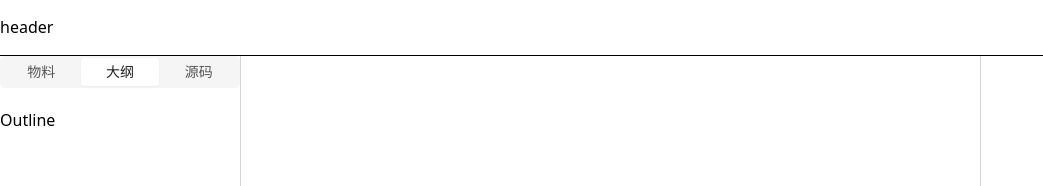
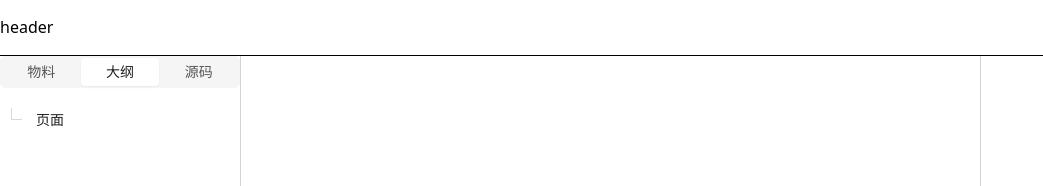
Before and after one commit to WangMaoquan/lowcode-editor, a React (Vite) app: page / in a window 1280 px wide. Both pictures are taken after a click on the label "大纲". Shown: the top 186 px of the page, without its empty margins (0-1043 px from the left). Built offline with nearby package versions, Linux system fonts and the light colour scheme.

Commit message:
feat: 大纲展示源码展示

```diff
--- a/src/component/MaterialArea/MaterialWrapper/index.tsx
+++ b/src/component/MaterialArea/MaterialWrapper/index.tsx
@@ -15,7 +15,7 @@ export function MaterialWrapper() {
         block
         options={['物料', '大纲', '源码']}
       />
-      <div className="pt-[20px]">
+      <div className="pt-[20px] h-[calc(100vh-6.895rem)]">
         {key === '物料' && <MaterialArea />}
         {key === '大纲' && <Outline />}
         {key === '源码' && <Source />}
--- a/src/component/MaterialArea/Outline/index.tsx
+++ b/src/component/MaterialArea/Outline/index.tsx
@@ -1,3 +1,32 @@
+import { Tree } from 'antd';
+import {
+  Component,
+  useComponetsStore,
+} from '../../../stores/useComponetsStore';
+import { DataNode } from 'antd/es/tree';
+
 export function Outline() {
-  return <div>Outline</div>;
+  const { components, setCurComponentId } = useComponetsStore();
+
+  const transformTree: (components: Component[]) => DataNode[] = (
+    components,
+  ) => {
+    return components.map((c) => ({
+      ...c,
+      key: c.id,
+      children: transformTree(c.children || []),
+    }));
+  };
+
+  return (
+    <Tree
+      fieldNames={{ title: 'desc' }}
+      treeData={transformTree(components)}
+      showLine
+      defaultExpandAll
+      onSelect={([selectedKey]) => {
+        setCurComponentId(selectedKey as number);
+      }}
+    />
+  );
 }
--- a/src/component/MaterialArea/Source/index.tsx
+++ b/src/component/MaterialArea/Source/index.tsx
@@ -1,3 +1,33 @@
+import MonacoEditor, { OnMount } from '@monaco-editor/react';
+import { useComponetsStore } from '../../../stores/useComponetsStore';
+
 export function Source() {
-  return <div>Source</div>
+  const { components } = useComponetsStore();
+
+  const handleEditorMount: OnMount = (editor, monaco) => {
+    editor.addCommand(monaco.KeyMod.CtrlCmd | monaco.KeyCode.KeyJ, () => {
+      editor.getAction('editor.action.formatDocument')?.run();
+    });
+  };
+
+  return (
+    <MonacoEditor
+      height={'100%'}
+      path="components.json"
+      language="json"
+      onMount={handleEditorMount}
+      value={JSON.stringify(components, null, 2)}
+      options={{
+        fontSize: 14,
+        scrollBeyondLastLine: false,
+        minimap: {
+          enabled: false,
+        },
+        scrollbar: {
+          verticalScrollbarSize: 6,
+          horizontalScrollbarSize: 6,
+        },
+      }}
+    />
+  );
 }
```
